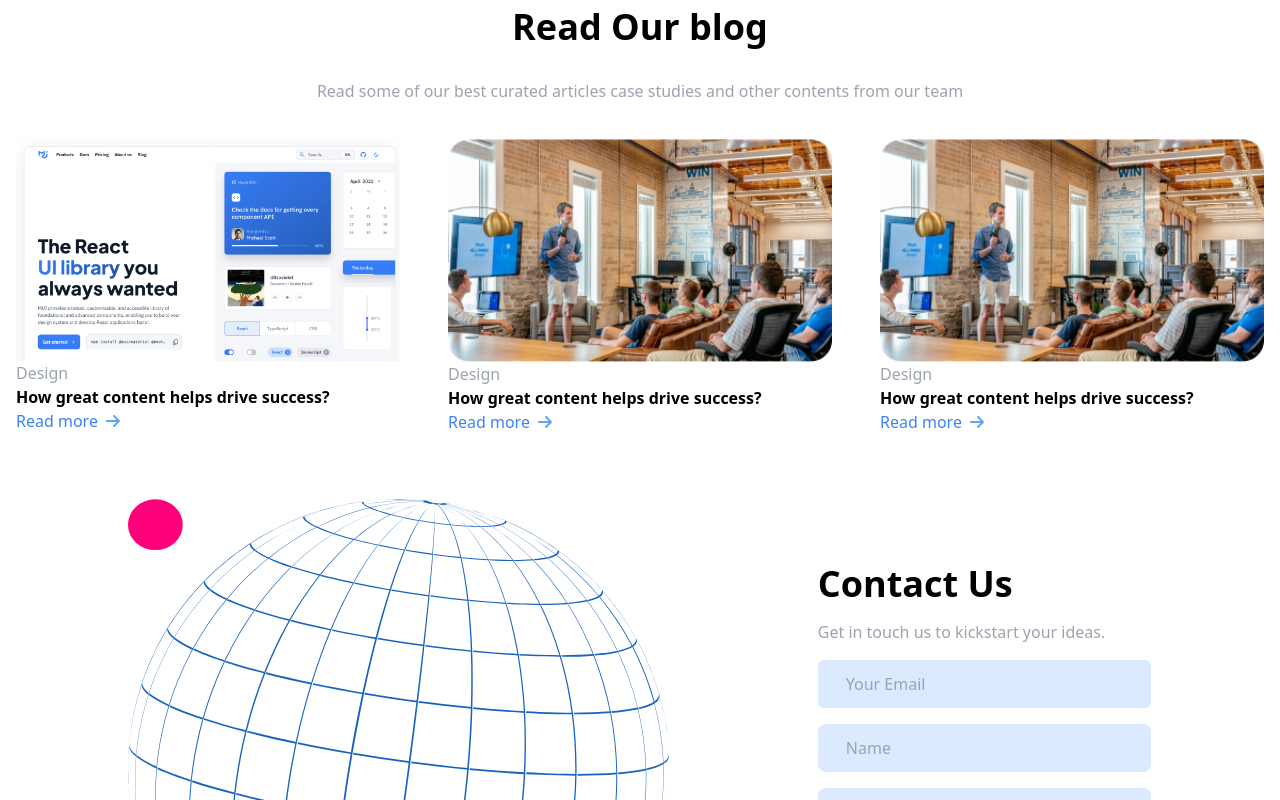
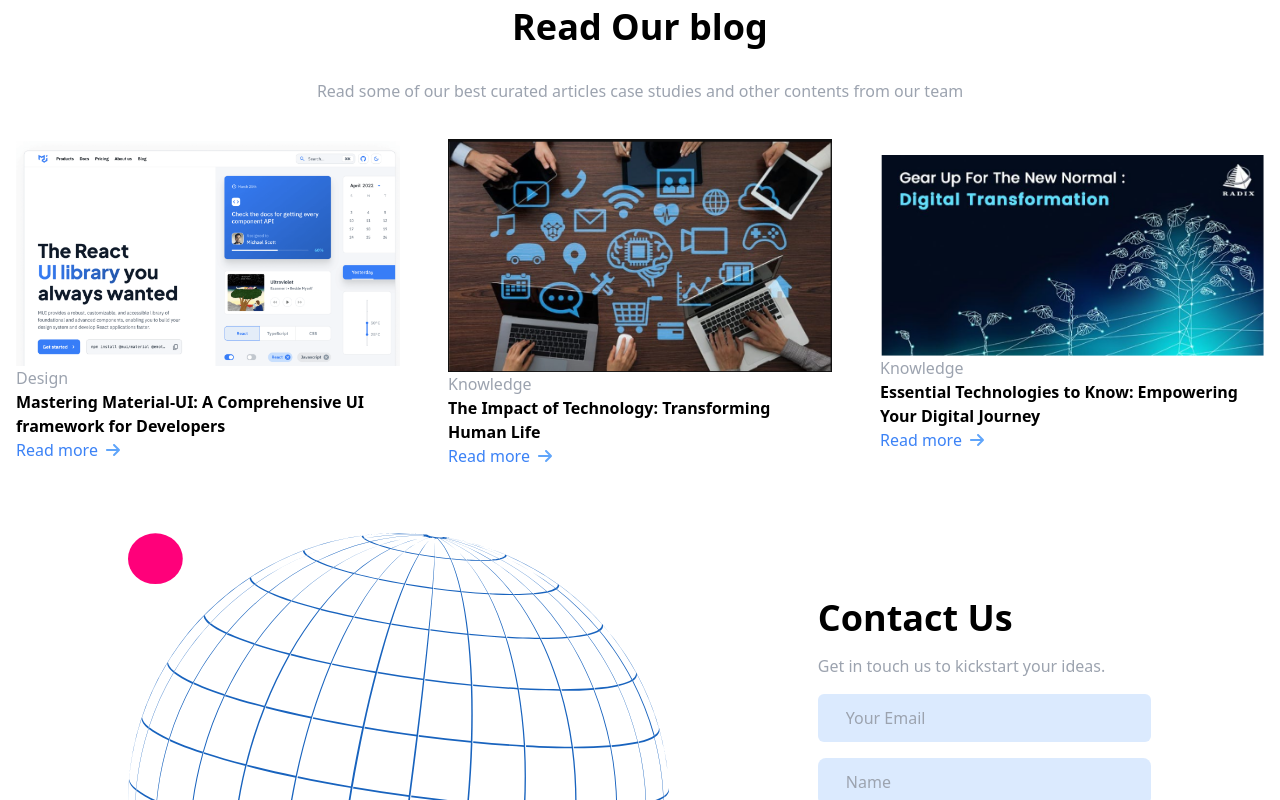
Before and after one commit to khagendrajora/KridaLabs-Website, a React (Vite) app: page / in a window 1280 px wide. Shown: the part 2140-2940 px from the top of the page. Built offline with nearby package versions, Linux system fonts and the light colour scheme.

Commit message:
content finalize

```diff
--- a/src/components/Blogs/Blogs.tsx
+++ b/src/components/Blogs/Blogs.tsx
@@ -17,7 +17,7 @@ export const Blogs = () => {
                     <div>
                         <img src='/image1.png' className='xl:w-96 lg:w-60'></img>
                         <p className='text-1xl text-gray-400'>Design</p>
-                        <h1 className='font-bold lg:w-60 xl:w-96 '>How great content helps drive success?</h1>
+                        <h1 className='font-bold lg:w-60 xl:w-96 '>Mastering Material-UI: A Comprehensive UI framework for Developers</h1>
                         <div className='space-x-2 flex-row'>
                             <button className='text-blue-500' onClick={handleClick}>Read more</button>
                             <FontAwesomeIcon icon={faArrowRight} className='text-blue-400 cursor-pointer' onClick={handleClick} />
@@ -28,9 +28,9 @@ export const Blogs = () => {
                         }
                     </div>
                     <div>
-                        <img src='/image 8.png' className='xl:w-96'></img>
-                        <p className='text-1xl text-gray-400'>Design</p>
-                        <h1 className='font-bold xl:w-96 lg:w-60'>How great content helps drive success?</h1>
+                        <img src='/image2.png' className='xl:w-96'></img>
+                        <p className='text-1xl text-gray-400'>Knowledge</p>
+                        <h1 className='font-bold xl:w-96 lg:w-60'>The Impact of Technology: Transforming Human Life</h1>
                         <div className='space-x-2 flex-row'>
                             <button className='text-blue-500' onClick={handleClick}>Read more</button>
                             <FontAwesomeIcon icon={faArrowRight} className='text-blue-400 cursor-pointer' onClick={handleClick} />
@@ -41,9 +41,9 @@ export const Blogs = () => {
                         }
                     </div>
                     <div>
-                        <img src='/image 8.png' className='xl:w-96'></img>
-                        <p className='text-1xl text-gray-400'>Design</p>
-                        <h1 className='font-bold xl:w-96 lg:w-60'>How great content helps drive success?</h1>
+                        <img src='/image.png' className='xl:w-96'></img>
+                        <p className='text-1xl text-gray-400'>Knowledge</p>
+                        <h1 className='font-bold xl:w-96 lg:w-60'>Essential Technologies to Know: Empowering Your Digital Journey</h1>
                         <div className='space-x-2 flex-row'>
                             <button className='text-blue-500' onClick={handleClick}>Read more</button>
                             <FontAwesomeIcon icon={faArrowRight} className='text-blue-400 cursor-pointer' onClick={handleClick} />
--- a/src/components/Footer/Footer.tsx
+++ b/src/components/Footer/Footer.tsx
@@ -18,7 +18,7 @@ export default function Footer() {
             <h2 className="text-2xl font-bold">KridaLabs</h2>
           </div>
 
-          <p className="text-[10px] text-justify">Leading digital agency with solid design and development expertise. We build readymade websites, mobile applications, and elaborate online business services.</p>
+          <p className="text-[10px] text-justify">Discover how we’ve helped startups like yours transform their ideas into thriving ventures. From concept to execution, our innovative solutions have driven incredible results.</p>
         </div>
         {/* What We Do Section */}
         <div className="lg:w-auto flex flex-col justify-center space-y-2 items-start me-2 ">
```
